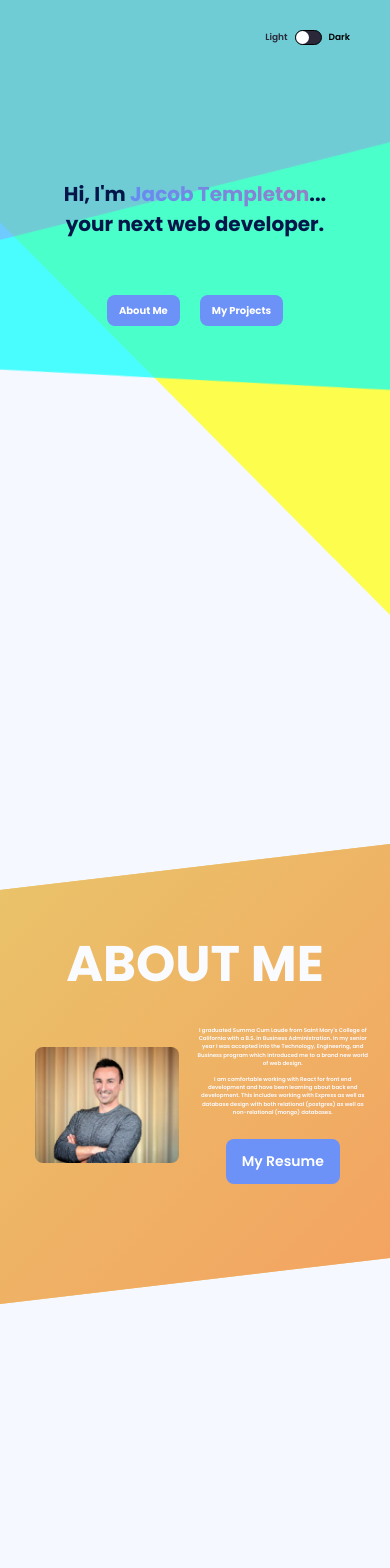
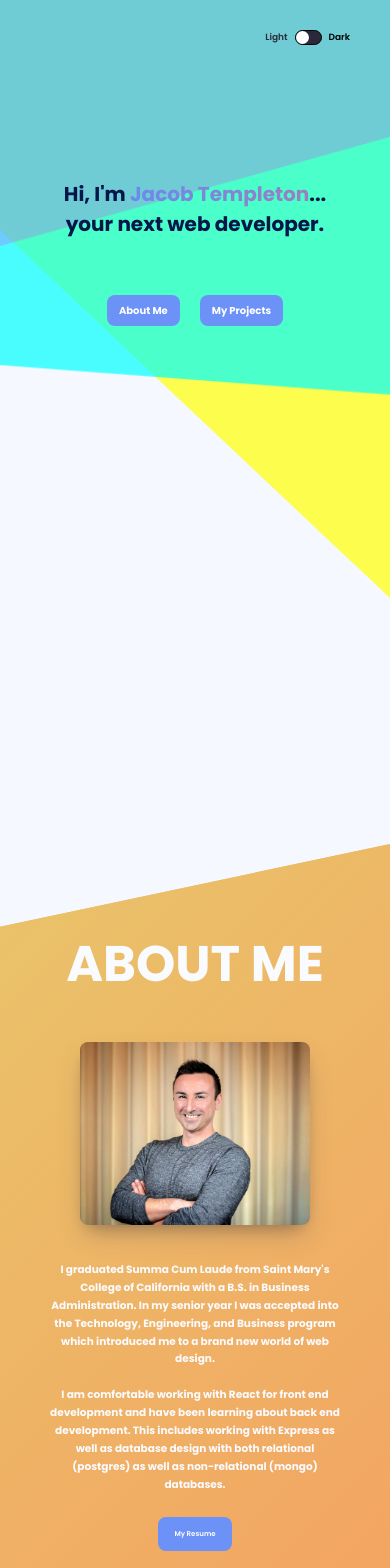
Before and after one commit to JWCTempleton/Portfolio, a React (Create React App) app in the folder portfolio/: page / in a window 390 px wide. Shown: the top 1568 px of the page. Before the commit the page ends 1304 px from the top, so only its background shows below. Built offline with nearby package versions, Linux system fonts and the light colour scheme.

Commit message:
Add Fade library styling to About component

```diff
--- a/portfolio/src/components/About.css
+++ b/portfolio/src/components/About.css
@@ -35,12 +35,16 @@ h2 {
 
 .about-img {
   border-radius: 0.8rem;
+  max-width: 95%;
+  box-shadow: rgba(50, 50, 93, 0.25) 0px 13px 27px -5px,
+    rgba(0, 0, 0, 0.3) 0px 8px 16px -8px;
 }
 
 .about-text-section {
   width: 45vw;
-  font-size: 1.4vw;
-  font-weight: 600;
+  font-size: 1.5vw;
+  font-weight: 700;
+  line-height: 1.7;
 }
 
 .about-button {
@@ -49,7 +53,7 @@ h2 {
   cursor: pointer;
   padding: 1.2rem 1.6rem;
   color: #ffffff;
-  font-size: 1.4rem;
+  font-size: 1.4vw;
   border-radius: 0.8rem;
   font-weight: 600;
   margin-top: 2.3rem;
@@ -61,3 +65,51 @@ h2 {
   box-shadow: rgba(0, 0, 0, 0.25) 2.35px 2.5px 2.6px;
   transition: background-color 0.2s ease-in-out;
 }
+
+@media screen and (max-width: 750px) {
+  .about-div {
+    flex-direction: column;
+    gap: 2rem;
+  }
+
+  .about-img-section {
+    width: 60vw;
+  }
+
+  .about-img {
+    max-height: 40vw;
+  }
+
+  .about-text-section {
+    width: 68vw;
+    font-size: 2.3vw;
+    font-weight: 700;
+  }
+
+  .about-button {
+    font-size: 1.8vw;
+  }
+}
+
+@media screen and (max-width: 550px) {
+  .about-img-section {
+    width: 70vw;
+  }
+
+  .about-img {
+    max-height: 50vw;
+  }
+  .about-text-section {
+    width: 75vw;
+    font-size: 2.7vw;
+    font-weight: 700;
+  }
+}
+
+@media screen and (max-width: 375px) {
+  .about-text-section {
+    width: 85vw;
+    font-size: 3vw;
+    font-weight: 700;
+  }
+}
--- a/portfolio/src/components/About.js
+++ b/portfolio/src/components/About.js
@@ -4,11 +4,11 @@ import { Fade } from "react-awesome-reveal";
 const About = ({ darkMode }) => (
   <div className={darkMode ? "about dark" : "about"}>
     <div className="about-section" id="about">
-      <Fade duration={2800}>
+      <Fade duration={3200}>
         <h2>About Me</h2>
       </Fade>
+      <Fade cascade damping={0.5}>
         <div className="about-div">
-        <Fade cascade damping={0.6}>
           <div className="about-img-section">
             <img
               className="about-img"
@@ -30,14 +30,14 @@ const About = ({ darkMode }) => (
               working with Express as well as database design with both
               relational (postgres) as well as non-relational (mongo) databases.
             </p>
+          </div>
+        </div>
         <div>
           <a href="./JWCT_dev_2023.pdf" target="_blank" rel="noreferrer">
             <button className="about-button">My Resume</button>
           </a>
         </div>
-          </div>
       </Fade>
-      </div>
     </div>
   </div>
 );
```
Lines whose indentation alone changed are shown as unchanged.
